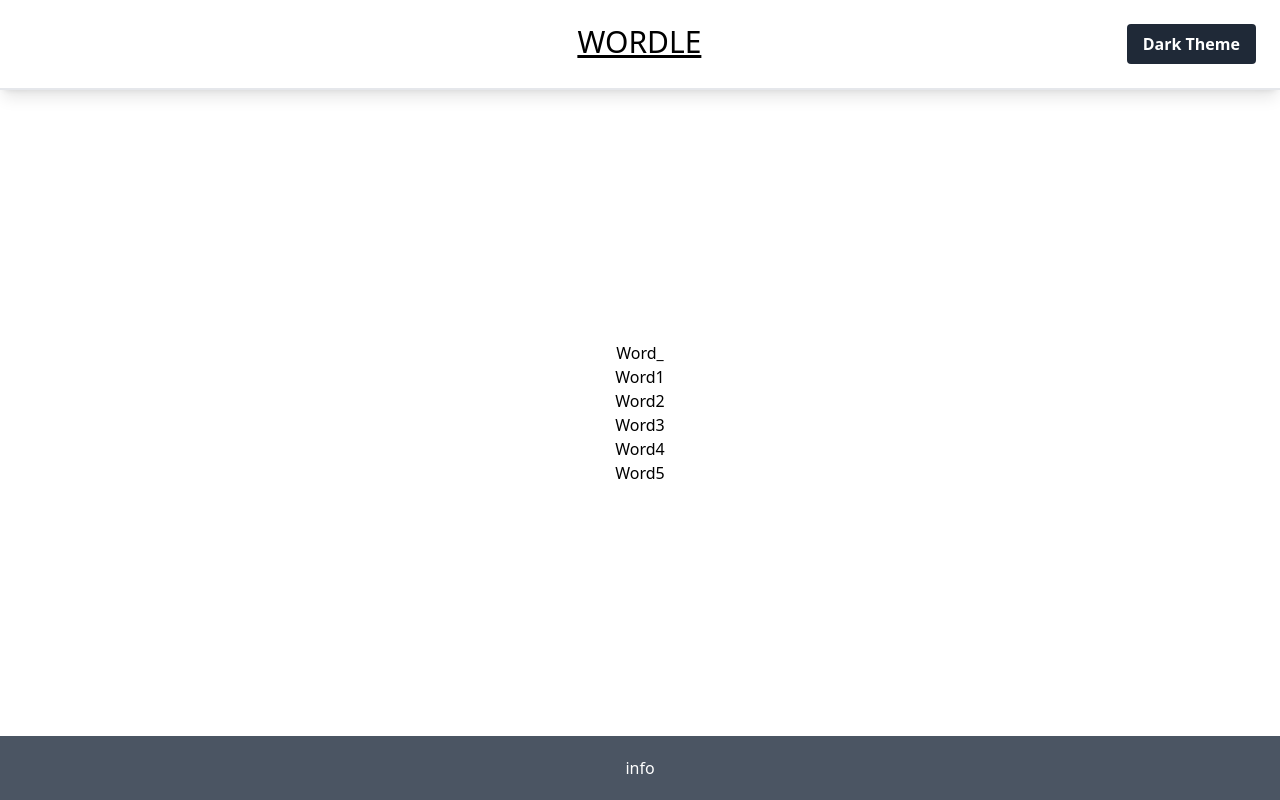
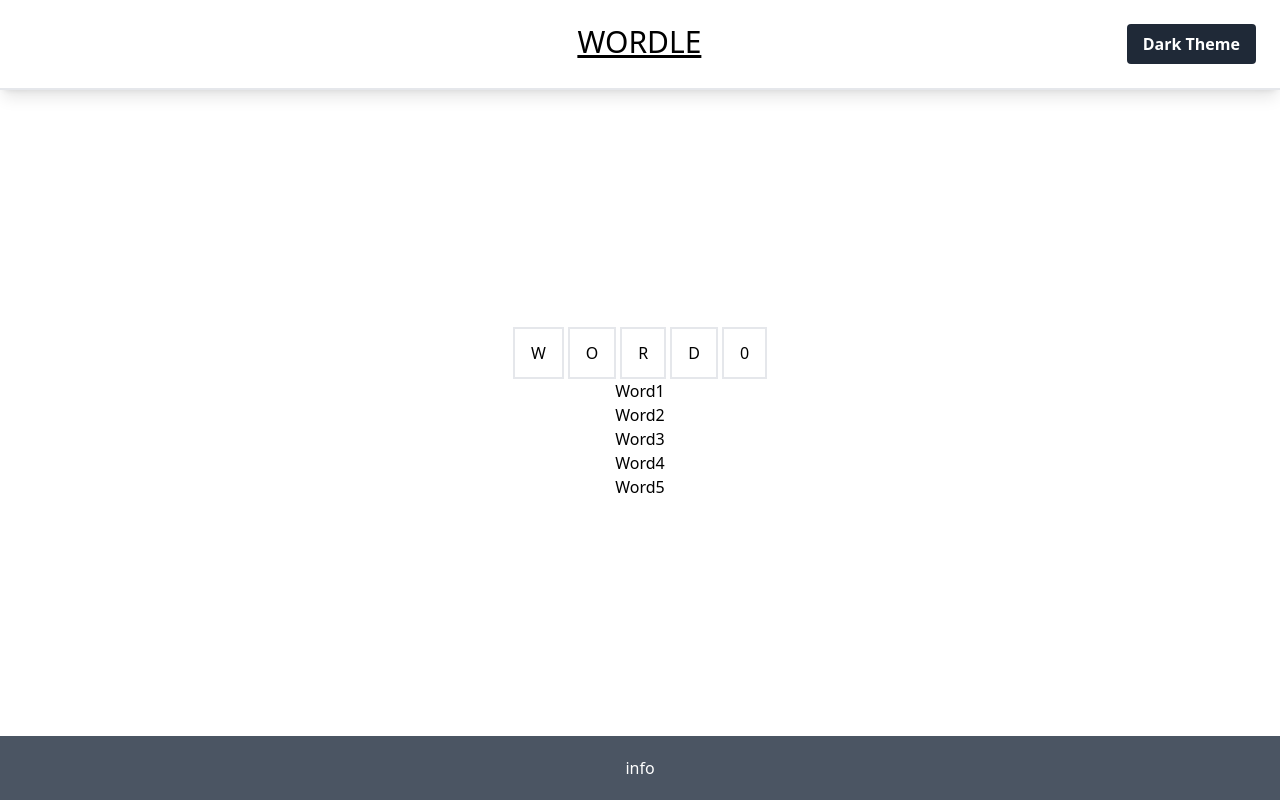
Before and after one commit to priegelsdev/wordle, a React (Vite) app: page / in a window 1280 px wide. Built offline with nearby package versions, Linux system fonts and the light colour scheme.

Commit message:
create boxes for letters

```diff
--- a/src/App.tsx
+++ b/src/App.tsx
@@ -10,7 +10,23 @@
       </header>
 
       <div className="m-auto lg text-center">
-        <div>Word_</div>
+        <div className="flex gap-1">
+          <div className="px-4 py-3 border-solid border-2 flex justify-center items-center">
+            W
+          </div>
+          <div className="px-4 py-3 border-solid border-2 flex justify-center items-center">
+            O
+          </div>
+          <div className="px-4 py-3 border-solid border-2 flex justify-center items-center">
+            R
+          </div>
+          <div className="px-4 py-3 border-solid border-2 flex justify-center items-center">
+            D
+          </div>
+          <div className="px-4 py-3 border-solid border-2 flex justify-center items-center">
+            0
+          </div>
+        </div>
         <div>Word1</div>
         <div>Word2</div>
         <div>Word3</div>
```
